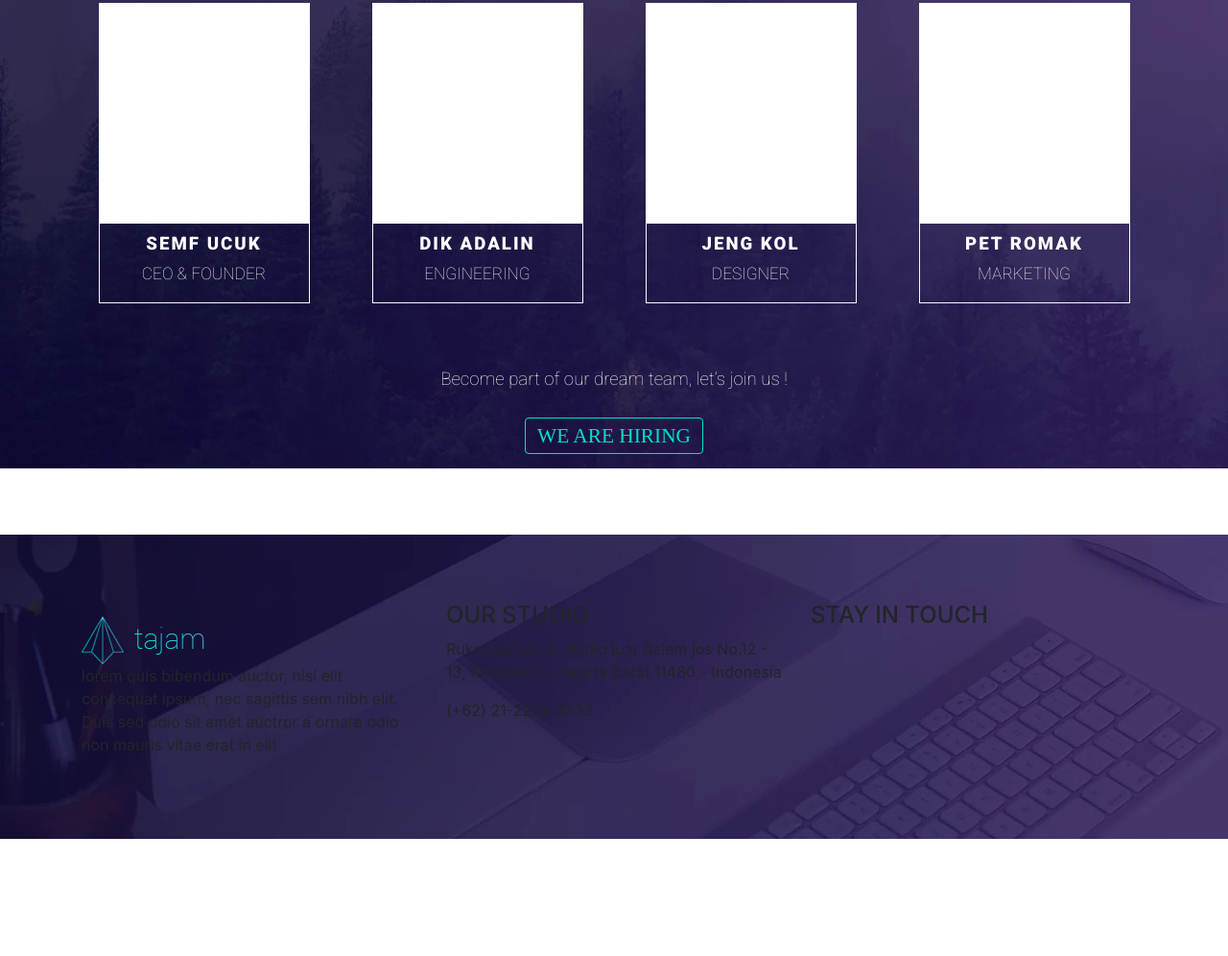
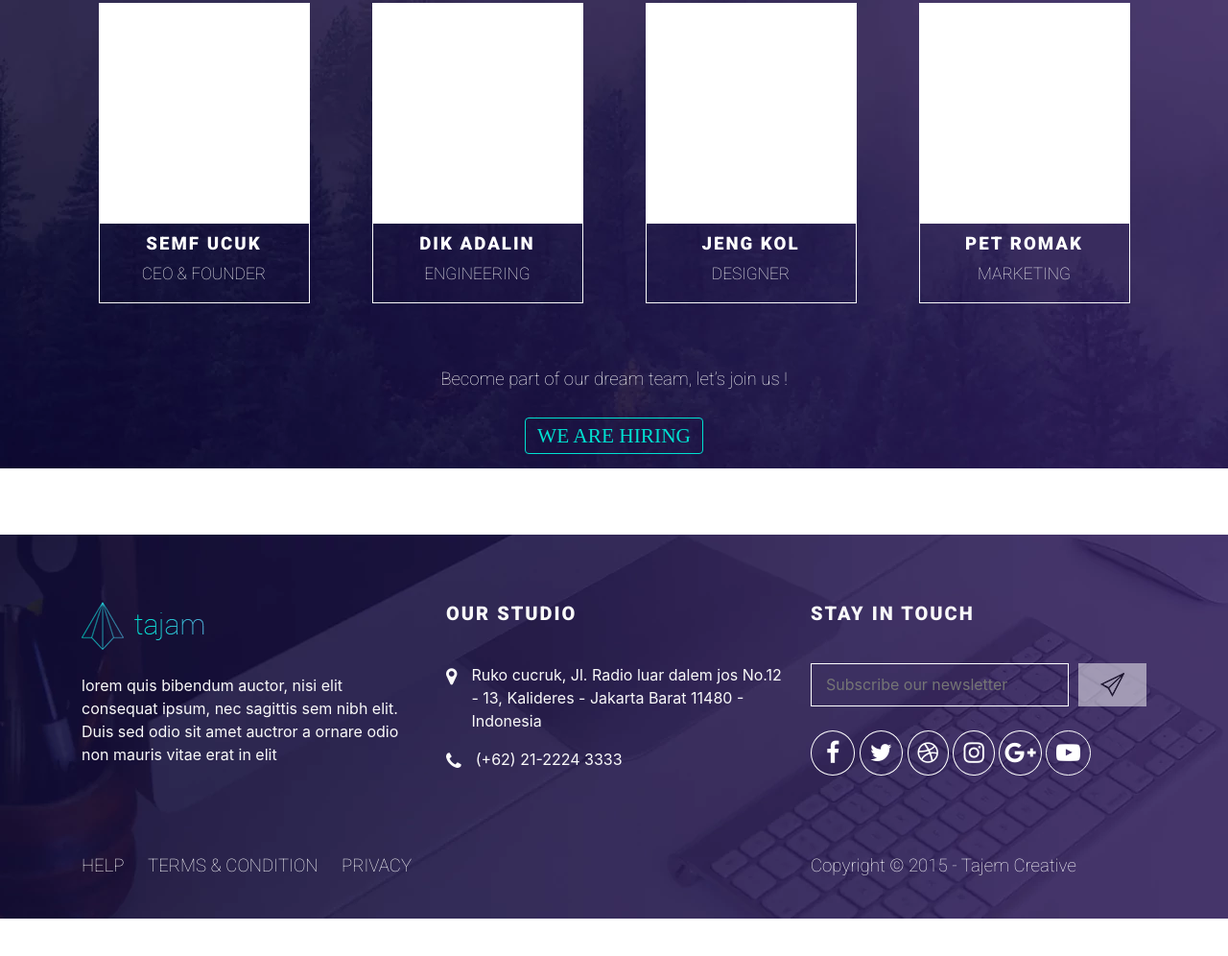
Before and after one commit to AndreyN1991/tajam_master, a plain HTML site: page index.html in a window 1280 px wide. Shown: the part 2972-3968 px from the top of the page at 96% size. Before the commit the page ends 3846 px from the top, so only its background shows below. Drawn offline with nearby package versions, Linux system fonts and the light colour scheme; a web font is replaced by a local one.

Commit message:
Сделал footer

```diff
--- a/css/style.css
+++ b/css/style.css
@@ -306,14 +306,141 @@ ul, li {
     margin-top: 40px;
 }
 
+/* Подвал */
+
 .footer {
     background: url('../img/footer_background.webp') no-repeat center top;
     padding: 70px 0;
+    color: #f9f9f9;
+}
+
+.footer__describtion-text {
+    margin-top: 25px;
+}
+
+.footer__address-title {
+    font-family: 'Roboto', serif;
+    font-weight: 900;
+    font-size: 15pt;
+    letter-spacing: 2px;
+    margin-bottom: 40px;
+}
+
+.footer__address-icon {
+    font-size: 20px;
+    margin-right: 15px;
+    padding-top: 4px;
+}
+
+.footer__newsletter {
+    margin-bottom: 80px;
+}
+
+.footer__newsletter-title {
+    font-family: 'Roboto', serif;
+    font-weight: 900;
+    font-size: 15pt;
+    letter-spacing: 2px;
+}
+
+.footer__newsletter-mailing {
+    margin-top: 40px;
+    margin-bottom: 20px;
+}
+
+.footer__newsletter-mail {
+    border: 1px solid #ffffff;
+    background-color: transparent;
+    width: 100%;
+    height: 45px;
+    outline: #00e0d0;
+    padding: 15px;
+    color: #f9f9f9;
+}
+
+.footer__newsletter-button {
+    background: #ffffff url('../img/paper122.png') center center no-repeat;
+    border: 1px solid #ffffff;
+    outline: #00e0d0;
+    opacity: 0.5;
+    width: 90px;
+    height: 45px;
+    margin-left: 10px;
+}
+
+.footer__newsletter-link {
+    color: #ffffff;
+}
+
+.footer__newsletter-link:nth-child(1):hover {
+    color: #3578E5;
+}
+
+.footer__newsletter-link:nth-child(2):hover {
+    color: #1da1f2;
+}
+
+.footer__newsletter-link:nth-child(3):hover {
+    color: orange;
+}
+
+.footer__newsletter-link:nth-child(4):hover .footer__newsletter-media {
+    background: -webkit-radial-gradient(50px 220px, #ffda75 30%,#ff3a49 43%,#ff3a49 50%,#e518a1 70%,#6634e1 100%);
+    -webkit-background-clip: text;
+    -webkit-text-fill-color: transparent;
+}
+
+.footer__newsletter-link:nth-child(5):hover .footer__newsletter-media {
+    background-color: red;
+    color: #ffffff;
+}
+
+.footer__newsletter-link:nth-child(6):hover {
+    color: red;
+}
+
+.footer__newsletter-media {
+    margin-top: 5px;
+    font-size: 25px;
+    padding: 10px;
+    border: 1px solid #ffffff;
+    border-radius: 50%;
+}
+
+.footer__newsletter-media_fb {
+    padding: 10px 15px;
+}
+
+.footer__newsletter-media_gp {
+    padding: 10px 5px;
+}
+
+.footer__option:not(:last-child) {
+    margin-right: 20px;
+}
+
+.footer__option {
+    font-family: 'Roboto', serif;
+    font-weight: 100;
+    color: #ffffff;
+    font-size: 14pt;
+}
+
+.footer__option:hover {
+    color: #00e0d0;
+    text-decoration: none;
+}
+
+.footer__copyright {
+    font-family: 'Roboto', serif;
+    font-weight: 100;
+    color: #ffffff;
+    font-size: 14pt;
 }
 
 /* Медиа */
 @media screen and (max-width: 1199px) {
-    .team {
+    .team, .footer {
         background-color: #130c33;
     }
 }
@@ -353,6 +480,10 @@ ul, li {
     .story .story__button {
         text-align: center;
     }
+
+    .footer__copyright {
+        margin-top: 10px;
+    }
 }
 
 @media screen and (max-width: 488px) {
--- a/index.html
+++ b/index.html
@@ -4,6 +4,7 @@
     <meta name="viewport" content="width=device-width, initial-scale=1, shrink-to-fit=no">
     <link href="img/favicon.ico" rel="icon">
     <link href="https://fonts.googleapis.com/css?family=Hammersmith+One|Playfair+Display:400,700,900|Roboto:100,300,900&display=swap&subset=cyrillic" rel="stylesheet">
+    <link href="https://maxcdn.bootstrapcdn.com/font-awesome/4.5.0/css/font-awesome.min.css" rel="stylesheet">
     <link href="css/bootstrap.min.css" rel="stylesheet">
     <link href="css/style.css" rel="stylesheet">
     <title>Tajam Master</title>
@@ -242,28 +243,50 @@
         </div>
     </section>
 -->
-    <footer class="footer">
+    <footer id="footer" class="footer">
         <div class="container">
             <div class="row">
-                <div class="col-md-4">
-                    <img class="logo" src="img/logo.png" alt="Tajam">
-                    <p>lorem quis bibendum auctor, nisi elit consequat ipsum, nec sagittis sem nibh elit. Duis sed odio sit amet auctror a ornare odio non mauris vitae erat in elit</p>
+                <div class="col-md-4 footer__describtion">
+                    <img class="footer__logo" src="img/logo.png" alt="Tajam">
+                    <p class="footer__describtion-text">lorem quis bibendum auctor, nisi elit consequat ipsum, nec sagittis sem nibh elit. Duis sed odio sit amet auctror a ornare odio non mauris vitae erat in elit</p>
                 </div>
                 <div class="col-md-4">
-                    <h4>OUR STUDIO</h4>
-                    <p>Ruko cucruk, Jl. Radio luar dalem jos No.12 - 13, Kalideres - Jakarta Barat 11480 - Indonesia</p>
-                    <p>(+62) 21-2224 3333</p>
+                    <div class="footer__address">
+                        <h4 class="footer__address-title">OUR STUDIO</h4>
+                        <div class="d-flex">
+                            <i class="fa fa-map-marker footer__address-icon" aria-hidden="true"></i>
+                            <p class="footer__address-city">Ruko cucruk, Jl. Radio luar dalem jos No.12 - 13, Kalideres - Jakarta Barat 11480 - Indonesia</p>
+                        </div>
+                        <div class="d-flex">
+                            <i class="fa fa-phone footer__address-icon" aria-hidden="true"></i>
+                            <p class="footer__address-phone">(+62) 21-2224 3333</p>
+                        </div>
+                    </div>
                 </div>
-                <div class="col-md-4">
-                    <h4>STAY IN TOUCH</h4>
+                <div class="col-md-4 footer__newsletter">
+                    <h4 class="footer__newsletter-title">STAY IN TOUCH</h4>
+                    <form class="footer__newsletter-mailing d-flex" action="">
+                        <input class="footer__newsletter-mail" type="email" name="" id="" placeholder="Subscribe our newsletter">
+                        <input class="footer__newsletter-button" type="submit" value="">
+                    </form>
+                    <div class="footer__newsletter-social">
+                        <a href="https://www.facebook.com/" class="footer__newsletter-link"><i class="fa fa-facebook footer__newsletter-media footer__newsletter-media_fb" aria-hidden="true"></i></a>
+                        <a href="https://twitter.com/" class="footer__newsletter-link"><i class="fa fa-twitter footer__newsletter-media" aria-hidden="true"></i></a>
+                        <a href="https://dribbble.com/" class="footer__newsletter-link"><i class="fa fa-dribbble footer__newsletter-media" aria-hidden="true"></i></a>
+                        <a href="https://www.instagram.com/" class="footer__newsletter-link"><i class="fa fa-instagram footer__newsletter-media" aria-hidden="true"></i></a>
+                        <a href="https://support.google.com/plus/?hl=ru#topic=9259565" class="footer__newsletter-link"><i class="fa fa-google-plus footer__newsletter-media footer__newsletter-media_gp" aria-hidden="true"></i></a>
+                        <a href="https://www.youtube.com/" class="footer__newsletter-link"><i class="fa fa-youtube-play footer__newsletter-media" aria-hidden="true"></i></a>
+                    </div>
                 </div>
             </div>
             <div class="row">
-                <div class="col-md-4">
-
+                <div class="col-md-4 footer__options">
+                    <a href="#footer" class="footer__option">HELP</a>
+                    <a href="#footer" class="footer__option">TERMS & CONDITION</a>
+                    <a href="#footer" class="footer__option">PRIVACY</a>
                 </div>
-                <div class="col-md-3">
-
+                <div class="col-md-4 ml-auto">
+                    <p class="footer__copyright">Copyright © 2015 - Tajem Creative</p>
                 </div>
             </div>
         </div>
```
Also changed, not shown: img/paper122.png (added).
